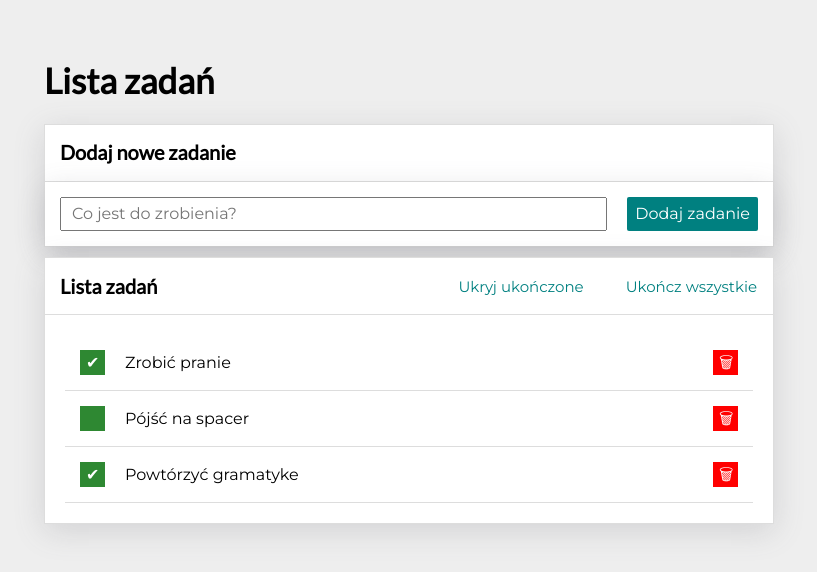
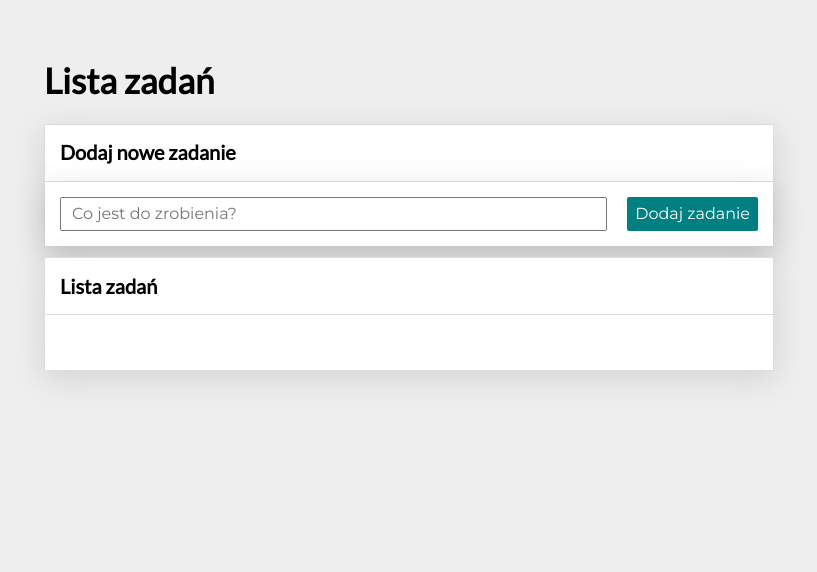
Before and after one commit to ursmal1948/todo-list-react, a React (Create React App) app: page / in a window 1280 px wide. Shown: the top 572 px of the page, without its empty margins (231-1048 px from the left). Built offline with nearby package versions, Linux system fonts and the light colour scheme.

Commit message:
localStorage added

```diff
--- a/src/App.js
+++ b/src/App.js
@@ -1,4 +1,4 @@
-import React, { useState } from 'react';
+import React, { useEffect, useState } from 'react';
 import Form from "./Form";
 import Tasks from "./Tasks";
 import Buttons from "./Buttons";
@@ -8,12 +8,17 @@
 
 
 function App() {
+
+
+
     const [hideDone, setHideDone] = useState(false)
-    const [tasks, setTasks] = useState([
-        { id: 1, content: "Zrobić pranie", done: true },
-        { id: 4, content: "Pójść na spacer", done: false },
-        { id: 2, content: "Powtórzyć gramatyke", done: true },
-    ]);
+    const [tasks, setTasks] = useState(JSON.parse(localStorage.getItem("tasks")) ||
+        []
+    );
+
+    useEffect(() => {
+        localStorage.setItem("tasks", JSON.stringify(tasks))
+    }, [tasks])
 
     const toggleHideDone = () => {
         setHideDone(hideDone => !hideDone)
```
